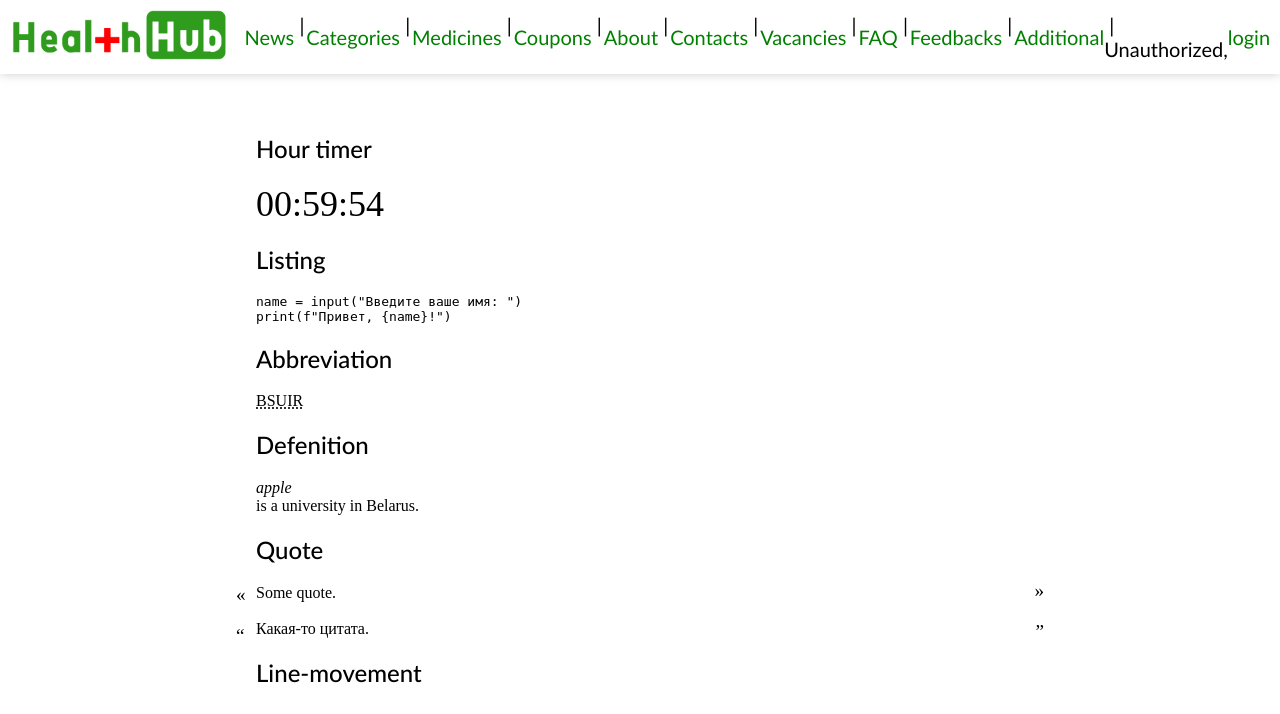
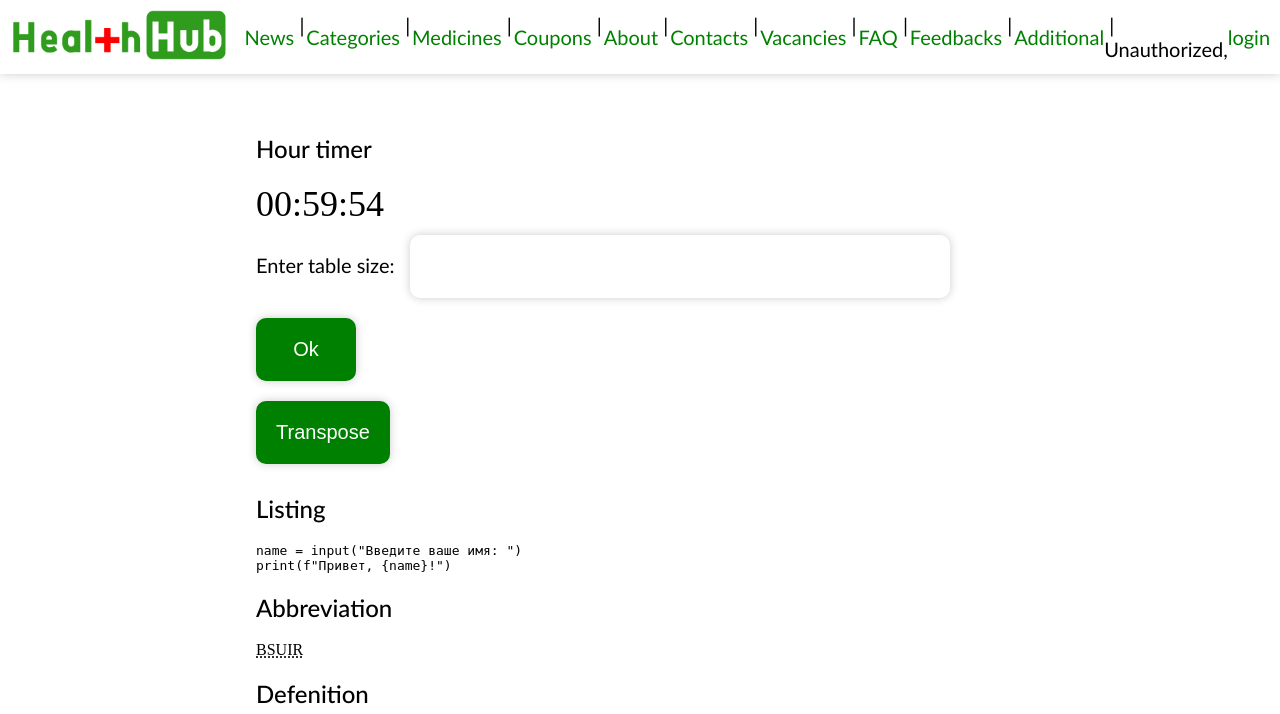
Before and after one commit to trullse/web_labs, a Django app: page /additional/ in a window 1280 px wide. Shown: the top 714 px of the page. Run offline with Django 4.2, Linux system fonts and the light colour scheme.

Commit message:
add matrix with transpose methdod

```diff
--- a/info/static/css/additional.css
+++ b/info/static/css/additional.css
@@ -34,3 +34,23 @@ ul li::before {
     display: flex;
     flex-direction: row;
 }
+
+#numTable {
+    border-collapse: collapse;
+    border: 1px solid black;
+    width: fit-content;
+}
+
+#numTable th, #numTable td {
+    width: 50px;
+    height: 50px;
+    border: 1px solid black;
+}
+
+td.selected {
+    background-color: aqua;
+}
+
+td.selected-even {
+    background-color: rgb(29, 255, 180);
+}
--- /dev/null
+++ b/info/static/js/rand-num-table.js
@@ -0,0 +1,58 @@
+let table = document.getElementById('numTable');
+let tableSize = 0;
+
+function generateTable() {
+    let tableSizeInput = document.getElementById('tableSize');
+    tableSize = parseInt(tableSizeInput.value);
+
+    table.innerHTML = '';
+
+    for (var i = 0; i < tableSize; i++) {
+        let row = document.createElement('tr');
+
+        for (let j = 0; j < tableSize; j++) {
+            let cell = document.createElement('td');
+            cell.textContent = Math.floor(Math.random() * 10);
+            cell.addEventListener('click', () => colorCell(cell));
+            row.appendChild(cell);
+        }
+
+        table.appendChild(row);
+    }
+}
+
+function colorCell(cell) {
+    if (cell.classList.contains('selected')) {
+        cell.classList.remove('selected')
+    }
+    else if (cell.classList.contains('selected-even')) {
+        cell.classList.remove('selected-even')
+    }
+    else {
+        let num = parseInt(cell.innerHTML, 10);
+        num % 2 ? cell.classList.add('selected-even') : cell.classList.add('selected');
+    }
+}
+
+function transposeMatrix() {
+    const rows = table.rows;
+    const transposed = [];
+    for (let i = 0; i < tableSize; i++) {
+        transposed.push([]);
+        for (let j = 0; j < tableSize; j++) {
+            transposed[i].push(rows[j].cells[i]);
+        }
+    }
+    table.innerHTML = '';
+    for (var i = 0; i < tableSize; i++) {
+        let row = document.createElement('tr');
+
+        for (let j = 0; j < tableSize; j++) {
+            let cell = document.createElement('td');
+            cell = transposed[i][j];
+            row.appendChild(cell);
+        }
+
+        table.appendChild(row);
+    }
+}
--- a/info/templates/additional.html
+++ b/info/templates/additional.html
@@ -65,6 +65,16 @@
 <!-- <h2>{{ setup }}</h2>
 <h3>{{ punchline }}</h3> -->
 
+<form id="tableForm">
+    <label for="tableSize">Enter table size: </label>
+    <input type="number" id="tableSize" min="1" required>
+    <button type="button" onclick="generateTable()">Ok</button>
+</form>
+<form>
+    <button type="button" onclick="transposeMatrix()">Transpose</button>
+</form>
+<table id="numTable"></table>
+
 <h2>Listing</h2>
 <code>
     name = input("Введите ваше имя: ")<br>
@@ -130,5 +140,6 @@
 
 <script src="{% static 'js/change-styles.js' %}"></script>
 <script src="{% static 'js/timer.js' %}"></script>
+<script src="{% static 'js/rand-num-table.js' %}"></script>
 
 {% endblock %}
```
